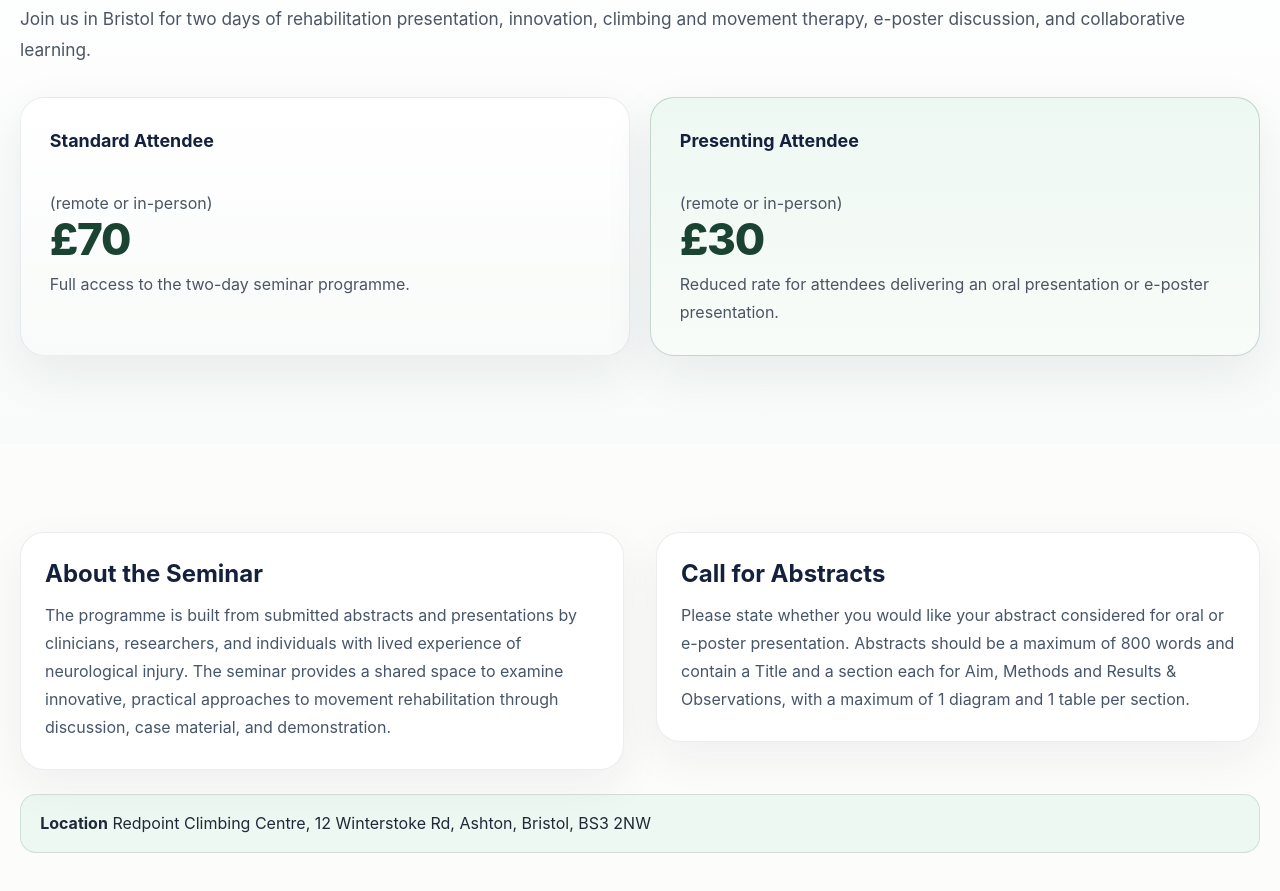
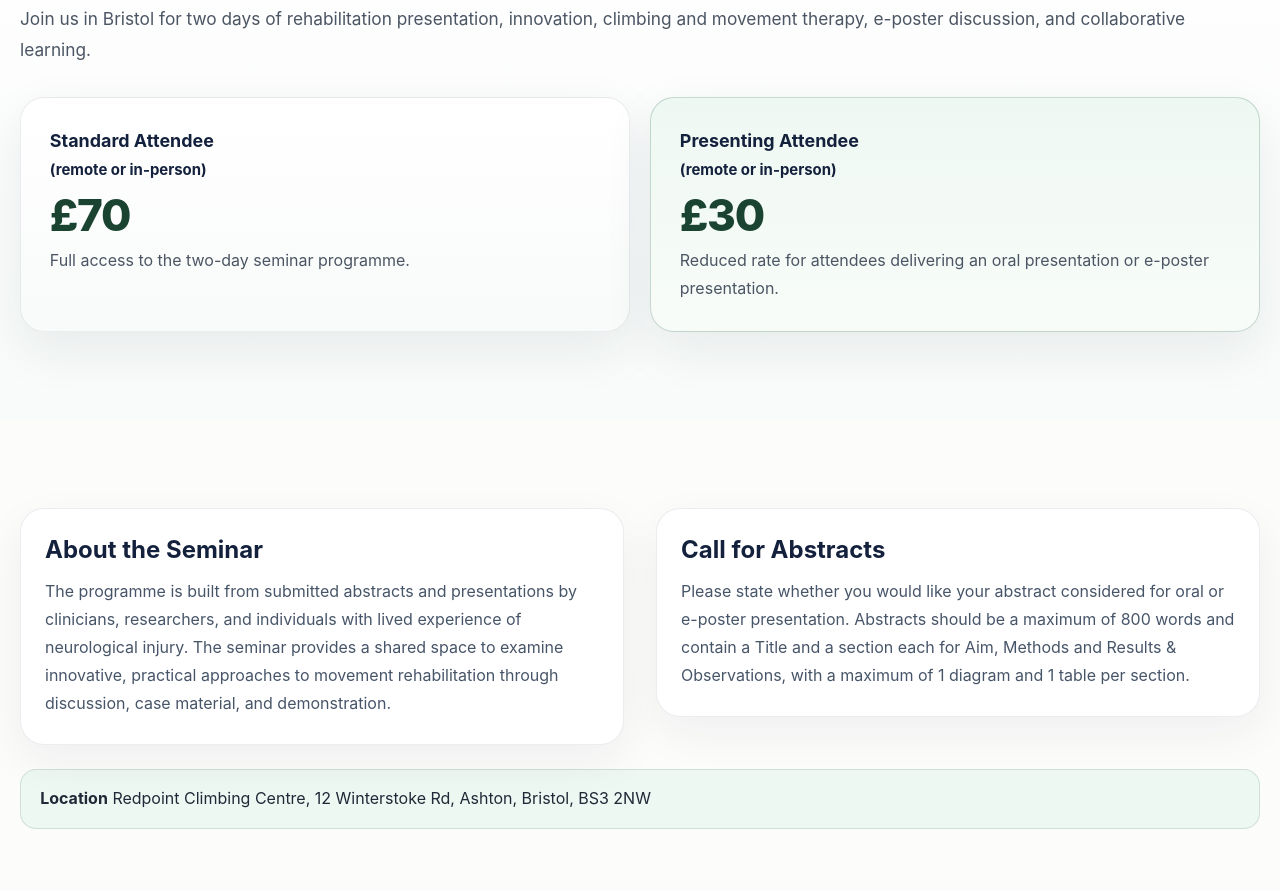
Before and after one commit to IstanbulSteve/Rehab-And-Innovation-Seminar, a website: page public/index.html in a window 1280 px wide. Shown: the part 876-1767 px from the top of the page. Drawn offline with Linux system fonts and the light colour scheme.

Commit message:
Remote presenter better arranged on index page

```diff
--- a/public/index.html
+++ b/public/index.html
@@ -37,15 +37,13 @@
 
       <div class="pricing-grid">
         <article class="price-card standard">
-          <h3>Standard Attendee</h3><br>
-          <p>(remote or in-person)</p>
+          <h3>Standard Attendee<br><small>(remote or in-person)</small></h3>
           <div class="price">£70</div>
           <p>Full access to the two-day seminar programme.</p>
         </article>
 
         <article class="price-card presenter">
-          <h3>Presenting Attendee</h3><br>
-          <p>(remote or in-person)</p>
+          <h3>Presenting Attendee<br><small>(remote or in-person)</small></h3>
           <div class="price">£30</div>
           <p>Reduced rate for attendees delivering an oral presentation or e-poster presentation.</p>
         </article>
```
